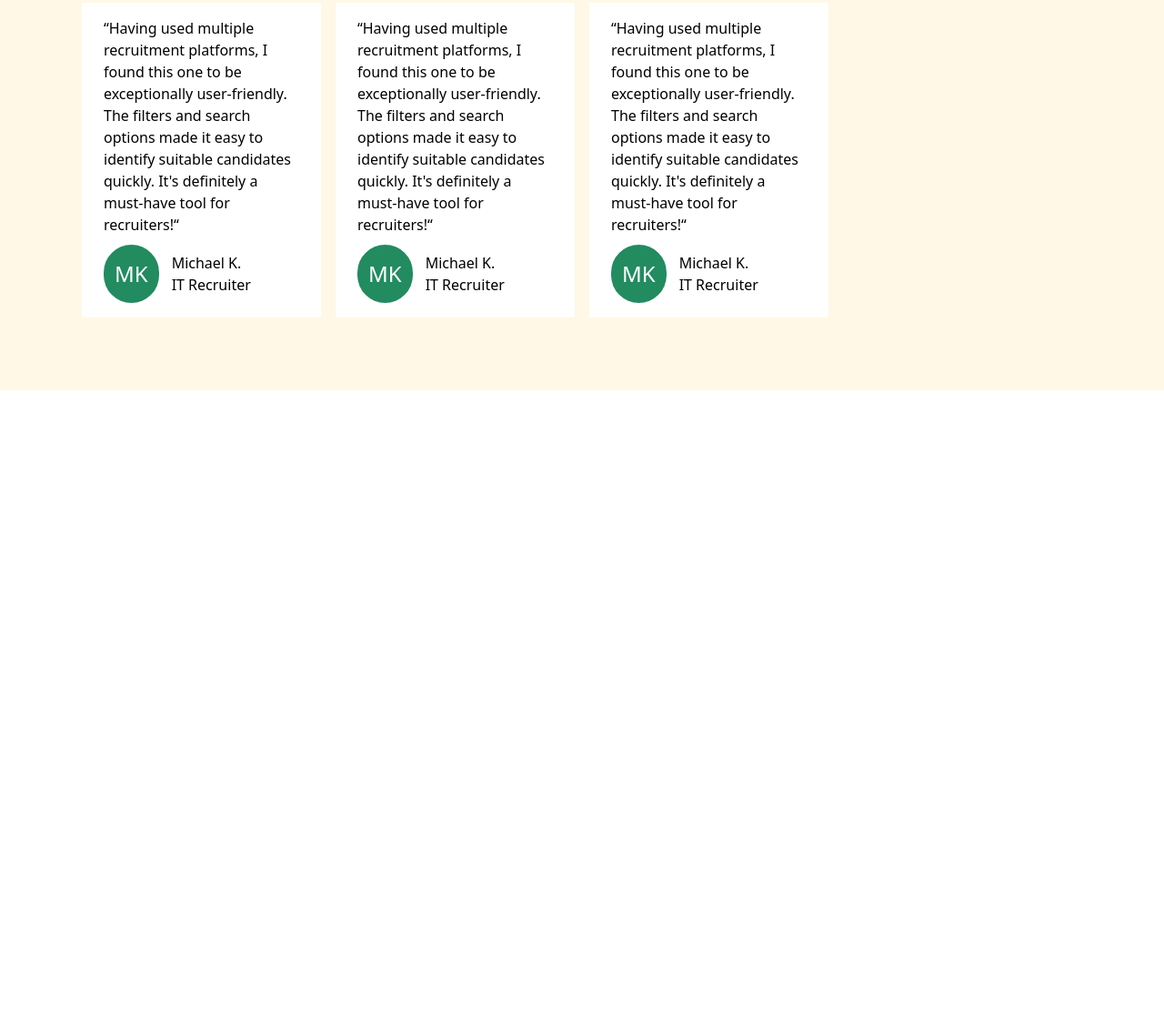
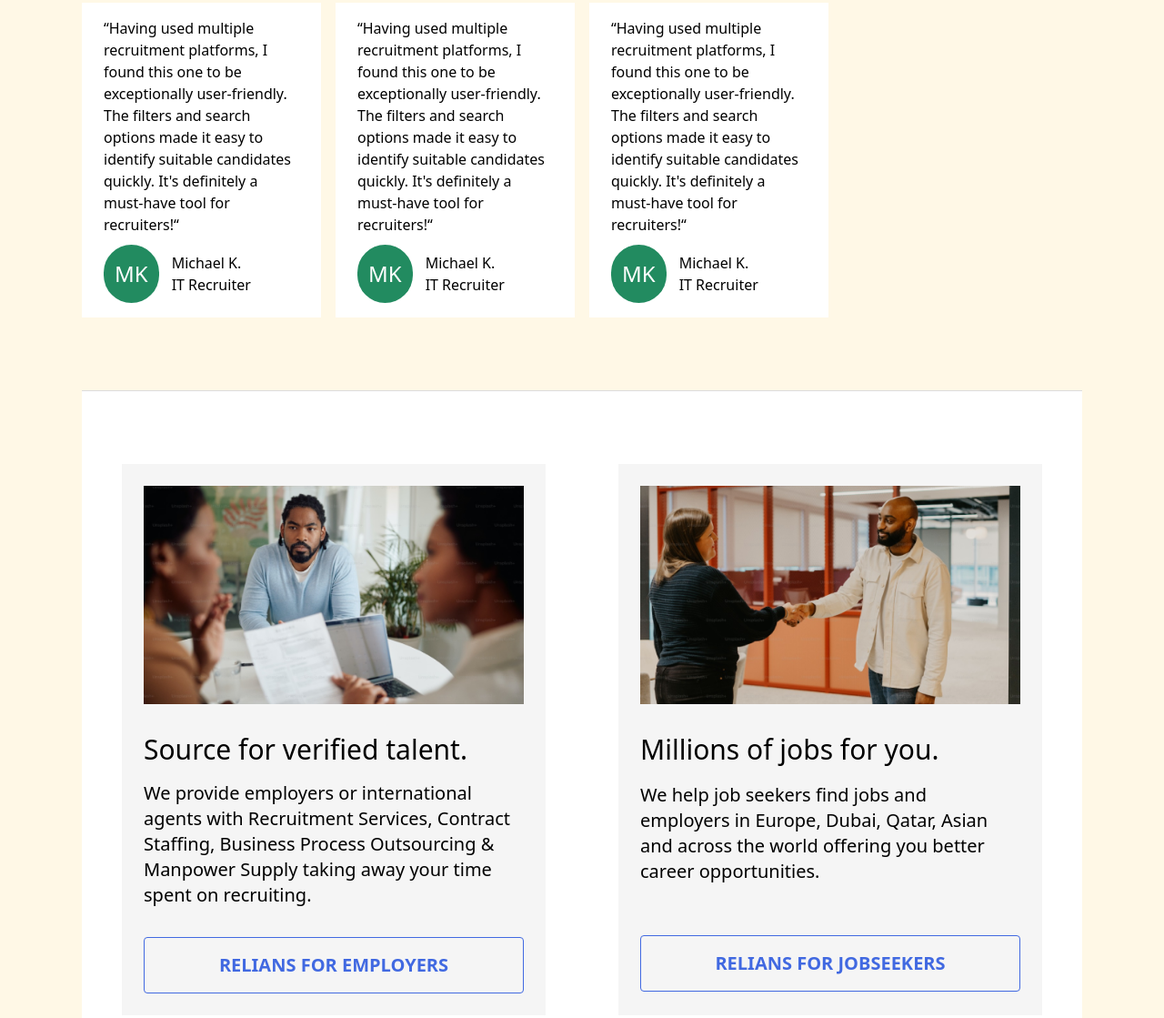
Before and after one commit to devHenryKimani/reliance-project, a website: page index.html in a window 1280 px wide. Shown: the part 2833-3952 px from the top of the page at 91% size. Before the commit the page ends 3262 px from the top, so only its background shows below. Drawn offline with Linux system fonts and the light colour scheme.

Commit message:
app users

```diff
--- a/index.html
+++ b/index.html
@@ -245,7 +245,7 @@
 
     </div>
     </div>
-    <div>
+    <div class="mb-20">
       <div class="flex flex-col px-6 py-4 items-start bg-white">
         <p class="text-base text-black">“Having used multiple recruitment platforms, I found this one to be exceptionally user-friendly. The filters and search options made it easy to identify suitable candidates quickly. It's definitely a must-have tool for recruiters!“</p>
         <div class="flex items-center justify-between gap-3.5 mt-2.5">
@@ -261,6 +261,41 @@
     </div>
     </div>
   </div>
+  <!--app users-->
+  <div class="bg-white py-10 lg:py-20 border-t border-gray-100 p-[24px]">
+    <div class="container">
+      <div class="grid grid-cols-1 lg:grid-cols-2 gap-x-20 gap-y-8 mb-10 lg:mb-14">
+       <div class="flex flex-col bg-silver-200 p-4 lg:p-6 flex flex-col">
+        <div class="">
+        <img src="img/Frame 96.png" alt="" class="mb-[32px]">
+      </div>
+      <div class="flex flex-col justify-between">
+        <h2 class="text-black text-3xl mb-4 font-medium">Source for verified talent.</h2>
+        <p class="text-xl font-light m-0">We provide employers or international agents with Recruitment Services, Contract Staffing, Business Process Outsourcing & Manpower Supply taking away your time spent on recruiting.</p>
+        <button class="mt-8 text-primary-100 text-xl font-bold px-3 py-4 rounded border-x border-y border-primary-100">
+          RELIANS FOR EMPLOYERS
+        </button>
+      </div>
+       </div>
+        <div class="bg-silver-200 p-4 lg:p-6 flex flex-col">
+         <div class="">
+          <img src="img/Frame 96 (1).png" alt="" class="">
+         </div>
+         <div class="flex flex-col justify-between">
+          <h2 class="text-3xl font-medium mt-[32px] mb-[18px]">Millions of jobs for you.</h2>
+          <p class="text-xl font-light m-0">
+            We help job seekers find jobs and employers in Europe, Dubai, Qatar, Asian and across the world offering you better career opportunities.
+
+
+          </p>
+          <button class="mt-14 text-primary-100 text-xl font-bold px-3 py-4 rounded border-x border-y border-primary-100">
+            RELIANS FOR JOBSEEKERS
+          </button>
+         </div>
+        </div>
+      </div>
+    </div>
+  </div>
  </div>
 </body>
 </html>
```
Also changed, not shown: css/main.css, img/AppUserCTA.png (added), img/Frame 96 (1).png (added), img/Frame 96.png (added).
